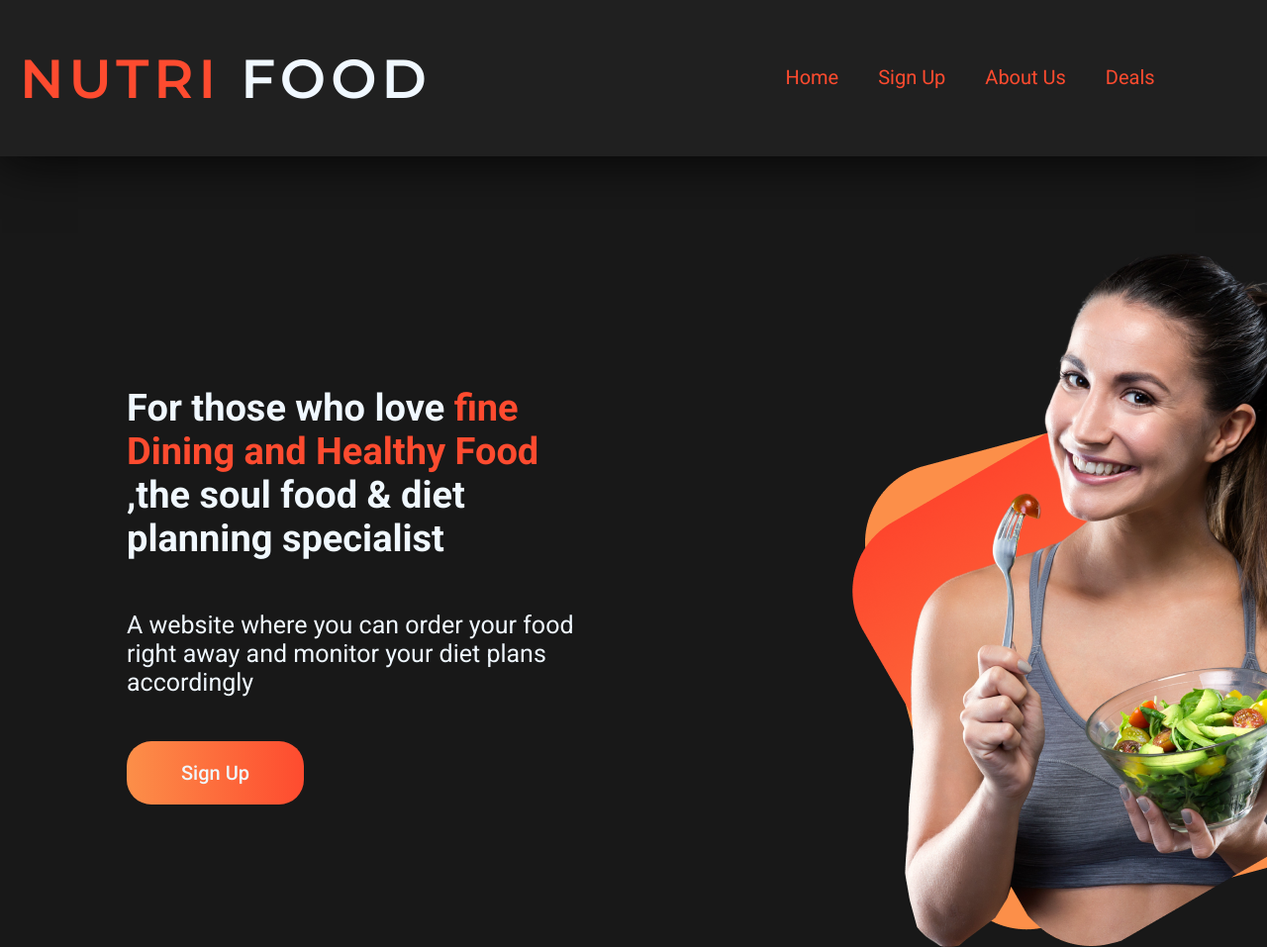
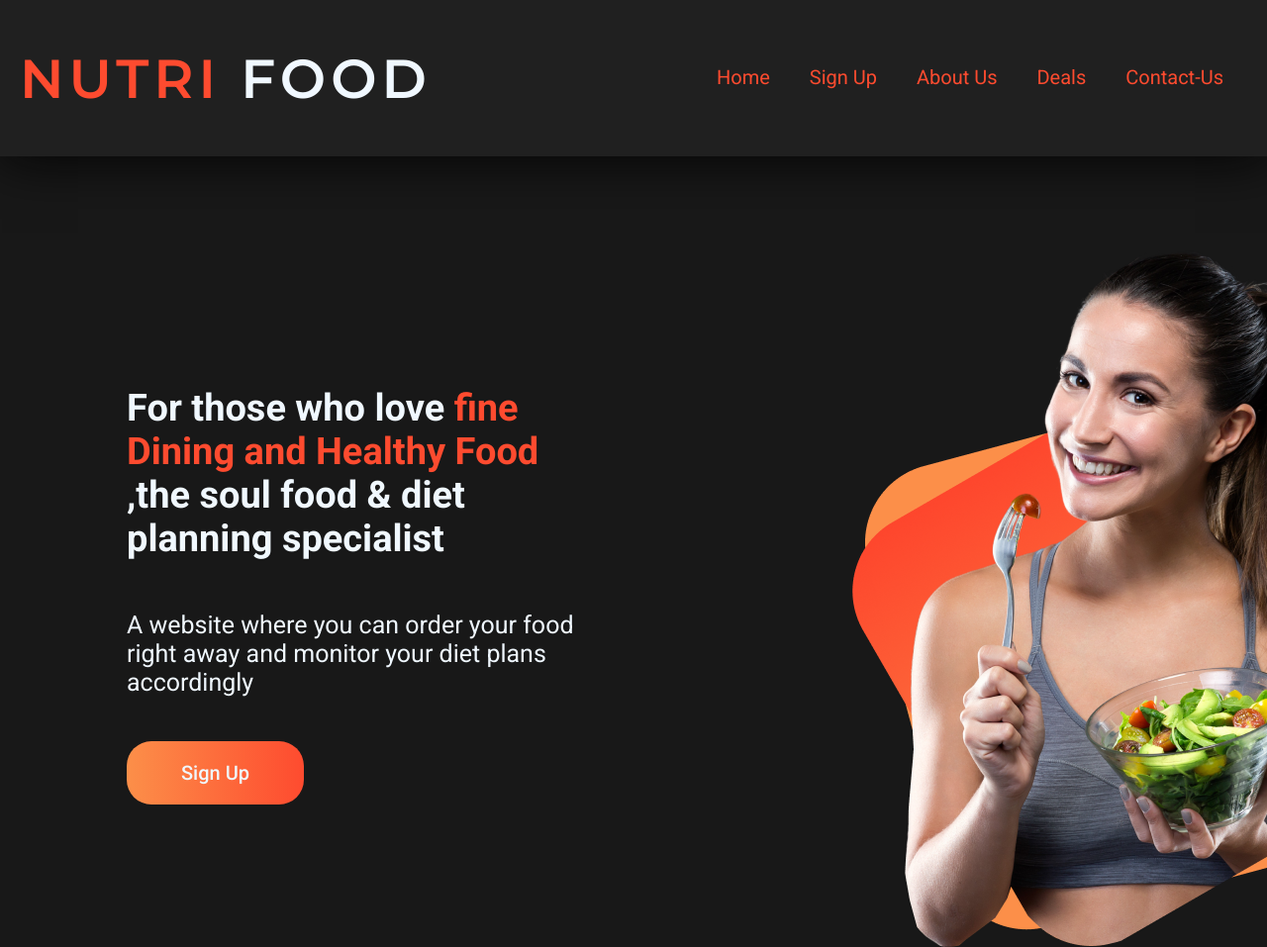
Before and after one commit to Sheikh-Rifat/Nutri-food-assignment-1, a plain HTML site: page index.html in a window 1280 px wide. Shown: the top 957 px of the page at 99% size. Drawn offline with Linux system fonts and the light colour scheme.

Commit message:
menu added

```diff
--- a/index.html
+++ b/index.html
@@ -29,6 +29,7 @@
                     <li class="menu-item"><a href="#landing-page">Sign Up</a></li>
                     <li class="menu-item"><a href="#about">About Us</a></li>
                     <li class="menu-item"><a href="#recipe">Deals</a></li>
+                    <li class="menu-item"><a href="#info">Contact-Us</a></li>
                 </ul>
             </div>
         </div>
```
